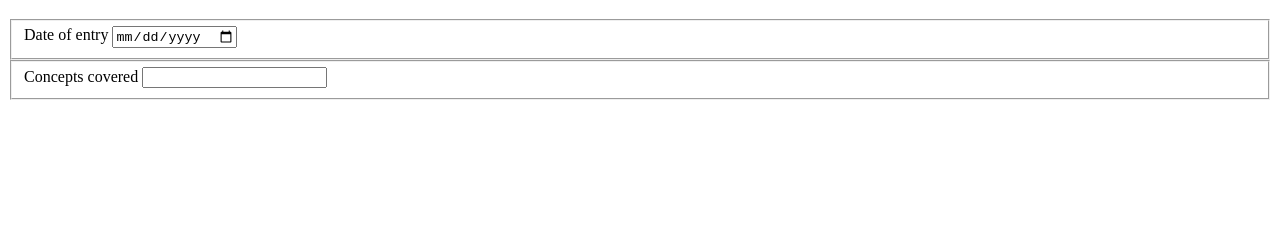
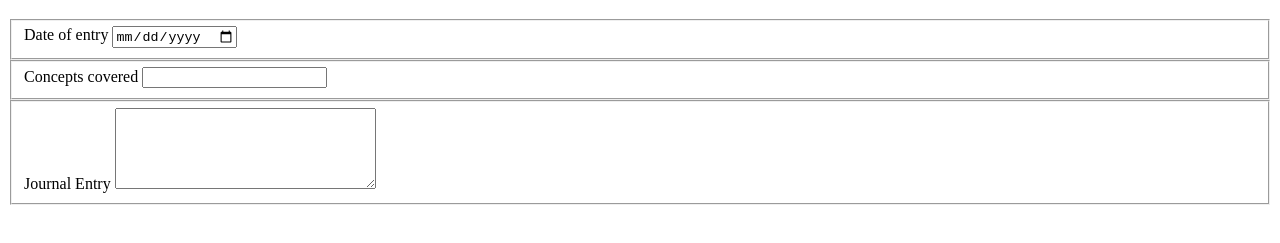
Before and after one commit to kirksudduth/daily-journal, a plain HTML site: page index.html in a window 1280 px wide. Shown: the part 63-306 px from the top of the page. Drawn offline with Linux system fonts and the light colour scheme.

Commit message:
added the journal entry box to the index.html doc

```diff
--- a/index.html
+++ b/index.html
@@ -17,6 +17,10 @@
         <label for="concepts">Concepts covered</label>
         <input type="text" name="concepts" id="concepts">
       </fieldset>
+      <fieldset>
+        <label for="journalEntry">Journal Entry</label>
+        <textarea name="journalEntry" id="journalEntry" cols="30" rows="5"></textarea>
+      </fieldset>
     </form>
   </body>
 </html>
```
